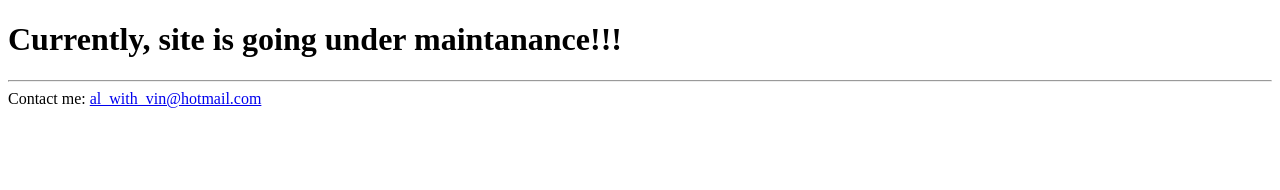
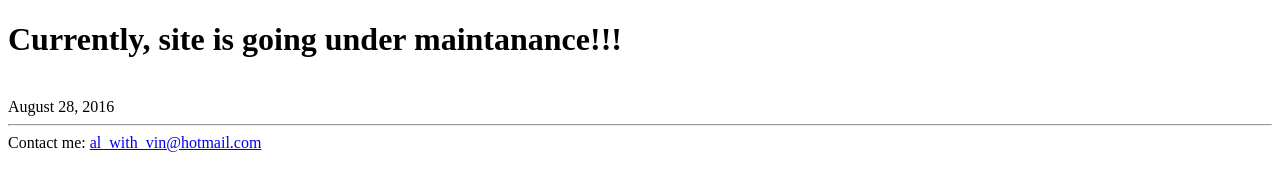
Before and after one commit to alvinma/alvinma.github.io, a plain HTML site: page index.html in a window 1280 px wide. Drawn offline with Linux system fonts and the light colour scheme.

Commit message:
Update index.html

```diff
--- a/index.html
+++ b/index.html
@@ -6,7 +6,9 @@
 </head>
 
 <body>
-  <h1>Currently, site is going under maintanance!!!</h1> <hr />
+  <h1>Currently, site is going under maintanance!!!</h1>
+  <br />August 28, 2016
+  <hr />
 
   Contact me: <a href="mailto:lalapika777@gmail.com">al_with_vin@hotmail.com</a>
 
```
